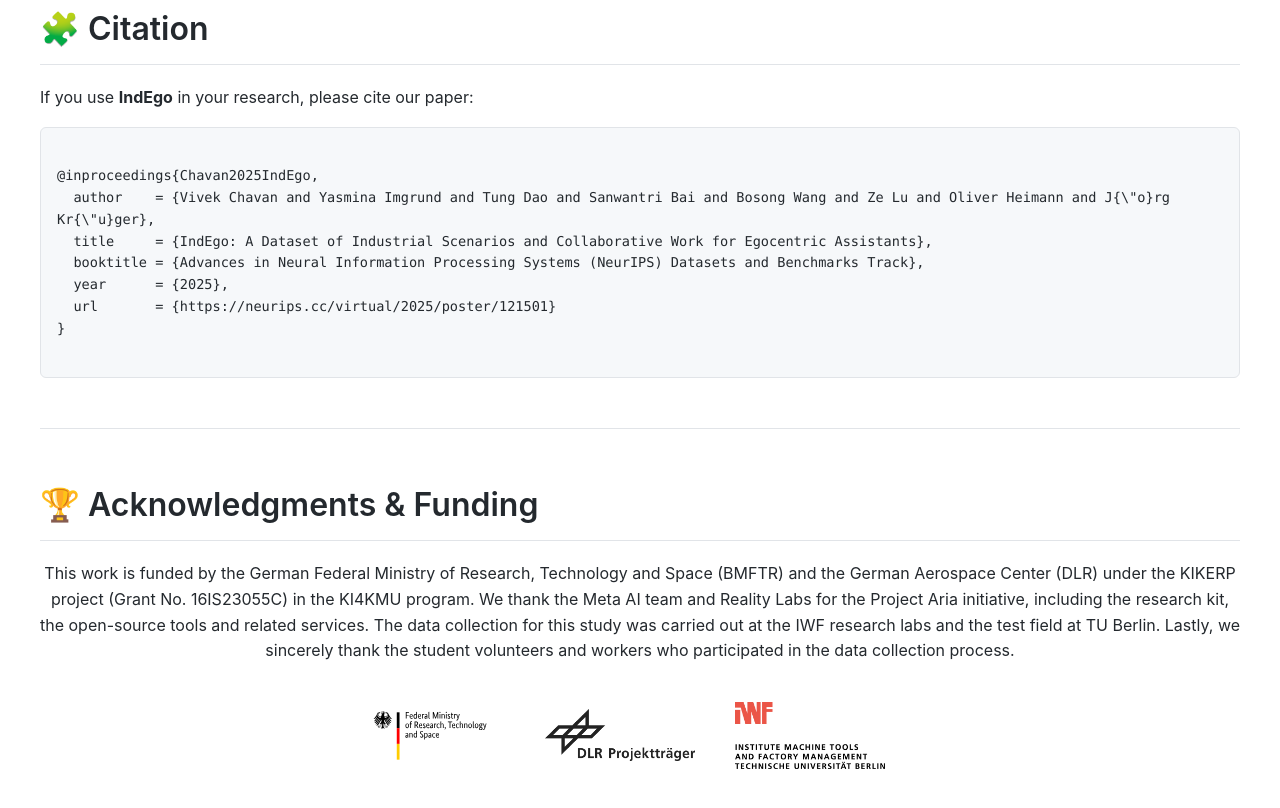
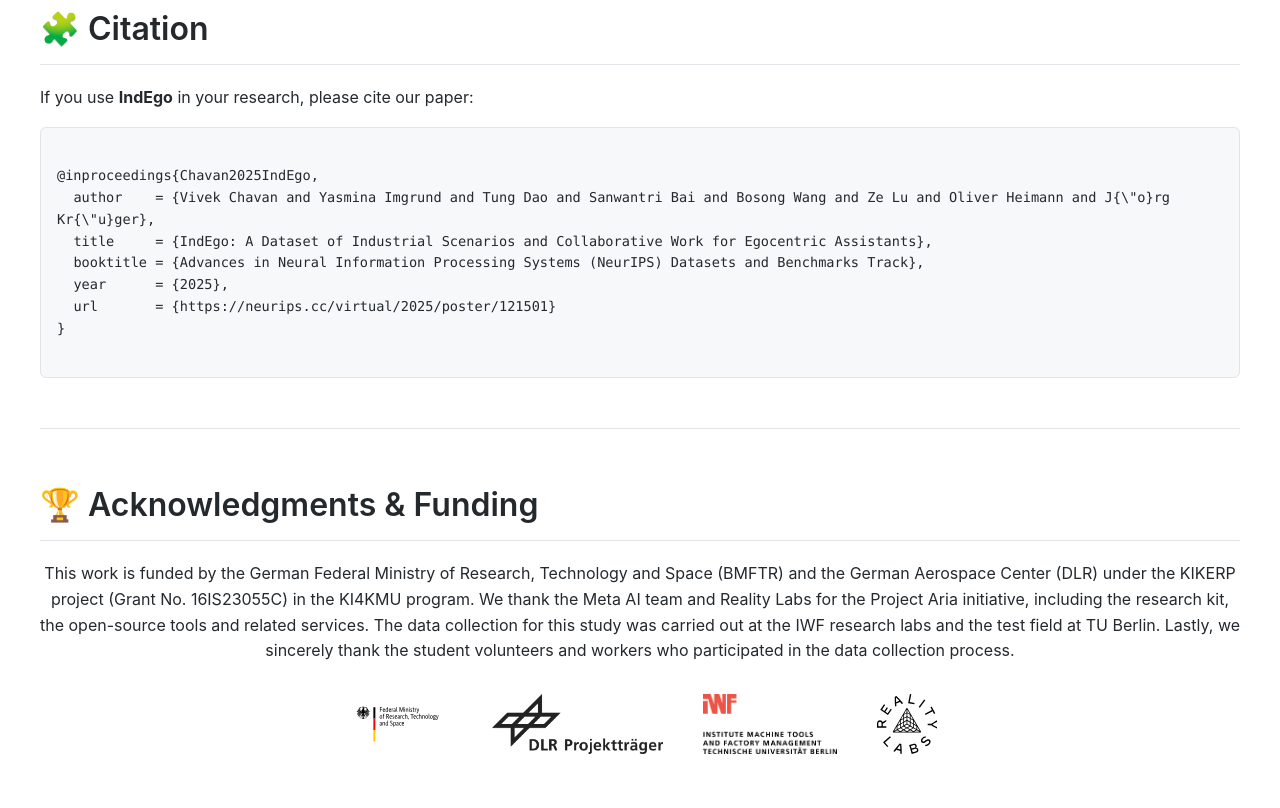
Before and after one commit to IndEgo-Dataset/IndEgo-Dataset.github.io, a plain HTML site: page index.html in a window 1280 px wide. Shown: the part 4052-4860 px from the top of the page. Drawn offline with Linux system fonts and the light colour scheme.

Commit message:
Update index.html

```diff
--- a/index.html
+++ b/index.html
@@ -108,8 +108,8 @@
             display: block;
         }
         .sponsor-item img {
-            max-width: 150px; /* UPDATED: Standardized logo width */
-            height: auto;     /* UPDATED: Height adjusts automatically to maintain aspect ratio */
+            height: 60px;
+            width: auto;
         }
         .sponsor-item:hover img {
         }
```
